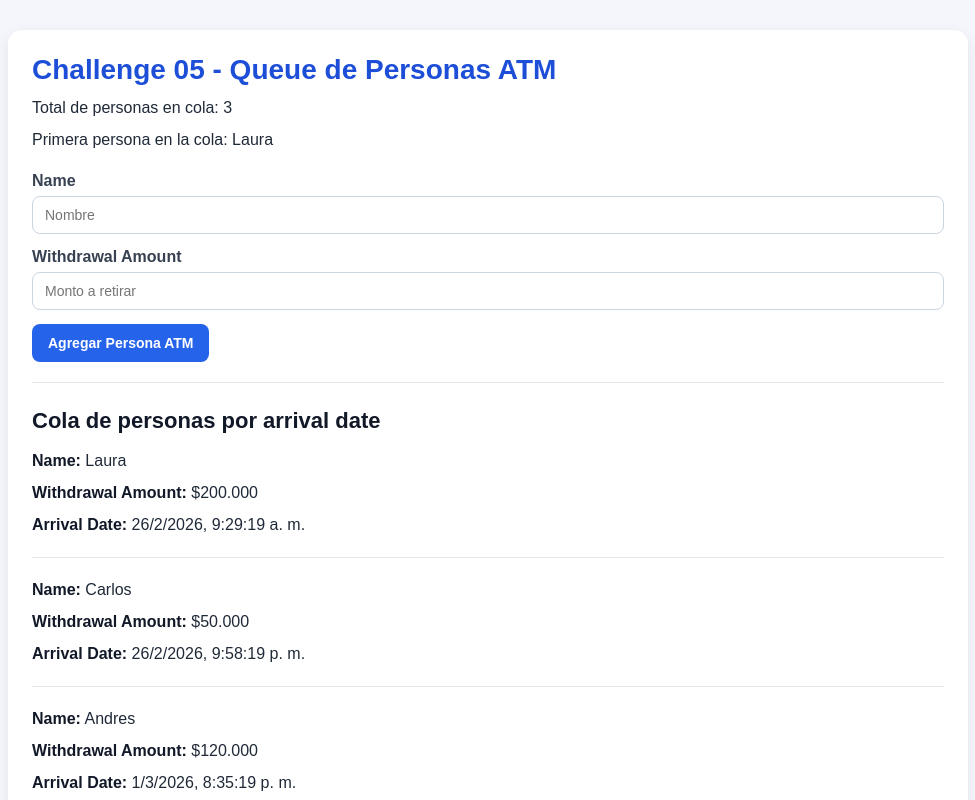
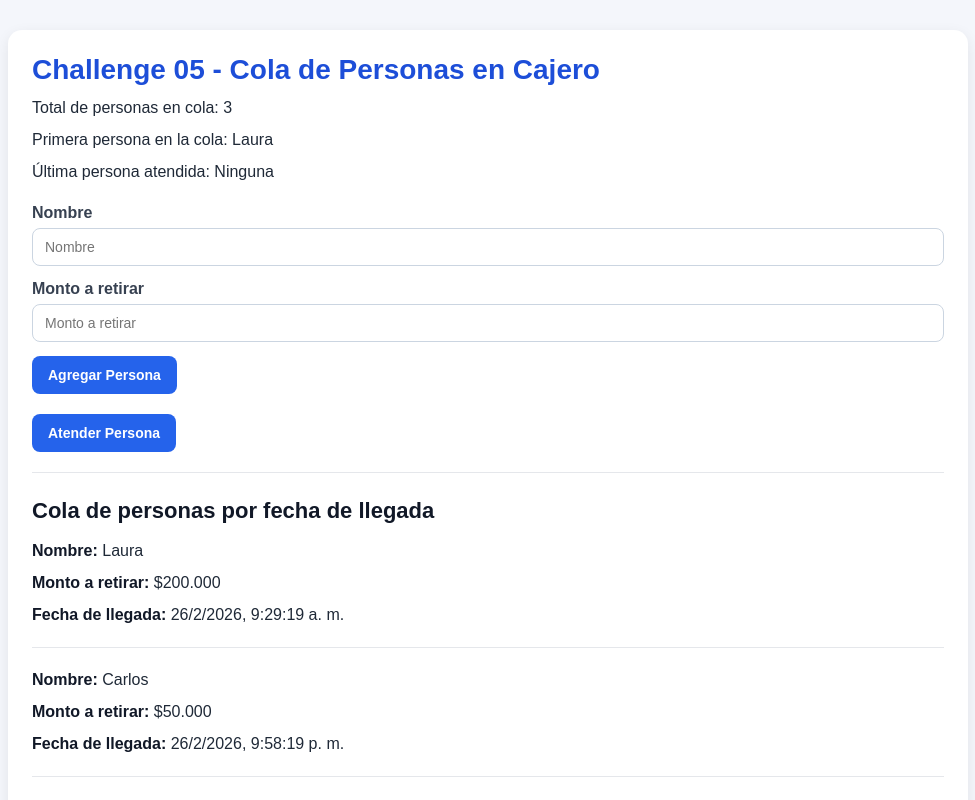
Before and after one commit to MBeta032/HOMEWORKS, a React (Vite) app in the folder REACT-PROJECT-HOMEWORKS/: page / in a window 1280 px wide. Shown: the top 800 px of the page, without its empty margins (152-1127 px from the left). Built offline with nearby package versions, Linux system fonts and the light colour scheme.

Commit message:
✨ Add remove button and logic

```diff
--- a/REACT-PROJECT-HOMEWORKS/src/ATMApp.tsx
+++ b/REACT-PROJECT-HOMEWORKS/src/ATMApp.tsx
@@ -41,9 +41,20 @@ const cargarPersonasMock = () => {
 
 export default function ATMApp() {
   const [personasATM, setPersonasATM] = useState<PersonaATM[]>(cargarPersonasMock())
+  const [ultimaAtendida, setUltimaAtendida] = useState<PersonaATM | null>(null)
 
   const [name, setName] = useState("")
   const [withdrawalAmount, setWithdrawalAmount] = useState("")
+
+  const reconstruirCola = () => {
+    const nuevaCola = new ATMQueue()
+
+    personasATM.forEach((persona) => {
+      nuevaCola.enqueue(persona)
+    })
+
+    return nuevaCola
+  }
 
   const handleAddPersonaATM = (e: React.FormEvent<HTMLFormElement>) => {
     e.preventDefault()
@@ -59,12 +70,7 @@ export default function ATMApp() {
       arrivalDate: crearFechaAleatoria(),
     }
 
-    const nuevaCola = new ATMQueue()
-
-    personasATM.forEach((persona) => {
-      nuevaCola.enqueue(persona)
-    })
-
+    const nuevaCola = reconstruirCola()
     nuevaCola.enqueue(nuevaPersona)
 
     setPersonasATM(nuevaCola.print())
@@ -73,19 +79,35 @@ export default function ATMApp() {
     setWithdrawalAmount("")
   }
 
+  const handleRemovePersonaATM = () => {
+    if (personasATM.length === 0) {
+      return
+    }
+
+    const nuevaCola = reconstruirCola()
+    const personaAtendida = nuevaCola.dequeue()
+
+    setUltimaAtendida(personaAtendida)
+    setPersonasATM(nuevaCola.print())
+  }
+
   return (
     <div>
-      <h1>Challenge 05 - Queue de Personas ATM</h1>
+      <h1>Challenge 05 - Cola de Personas en Cajero</h1>
 
       <p>Total de personas en cola: {personasATM.length}</p>
       <p>
         Primera persona en la cola:{" "}
         {personasATM.length > 0 ? personasATM[0].name : "Ninguna"}
       </p>
+      <p>
+        Última persona atendida:{" "}
+        {ultimaAtendida ? ultimaAtendida.name : "Ninguna"}
+      </p>
 
       <form onSubmit={handleAddPersonaATM}>
         <div>
-          <label>Name</label>
+          <label>Nombre</label>
           <input
             value={name}
             onChange={(e) => setName(e.target.value)}
@@ -94,7 +116,7 @@ export default function ATMApp() {
         </div>
 
         <div>
-          <label>Withdrawal Amount</label>
+          <label>Monto a retirar</label>
           <input
             type="number"
             value={withdrawalAmount}
@@ -103,22 +125,26 @@ export default function ATMApp() {
           />
         </div>
 
-        <button type="submit">Agregar Persona ATM</button>
+        <button type="submit">Agregar Persona</button>
       </form>
+
+      <button onClick={handleRemovePersonaATM} disabled={personasATM.length === 0}>
+        Atender Persona
+      </button>
 
       <hr />
 
-      <h2>Cola de personas por arrival date</h2>
+      <h2>Cola de personas por fecha de llegada</h2>
 
       {personasATM.map((persona) => (
         <div key={persona.id}>
-          <p><strong>Name:</strong> {persona.name}</p>
+          <p><strong>Nombre:</strong> {persona.name}</p>
           <p>
-            <strong>Withdrawal Amount:</strong> $
+            <strong>Monto a retirar:</strong> $
             {persona.withdrawalAmount.toLocaleString("es-CO")}
           </p>
           <p>
-            <strong>Arrival Date:</strong>{" "}
+            <strong>Fecha de llegada:</strong>{" "}
             {new Date(persona.arrivalDate).toLocaleString("es-CO")}
           </p>
           <hr />
--- a/REACT-PROJECT-HOMEWORKS/src/ATMQueue.ts
+++ b/REACT-PROJECT-HOMEWORKS/src/ATMQueue.ts
@@ -20,12 +20,12 @@ export class ATMQueue {
   }
 
   dequeue() {
-    return this.items.length > 0 ? this.items.shift() : null
-  }
+      if (this.isEmpty()) {
+        return null
+      }
 
-  peek() {
-    return this.items.length > 0 ? this.items[0] ?? null : null
-  }
+      return this.items.shift() ?? null
+    }
 
   isEmpty() {
     return this.items.length === 0
```
